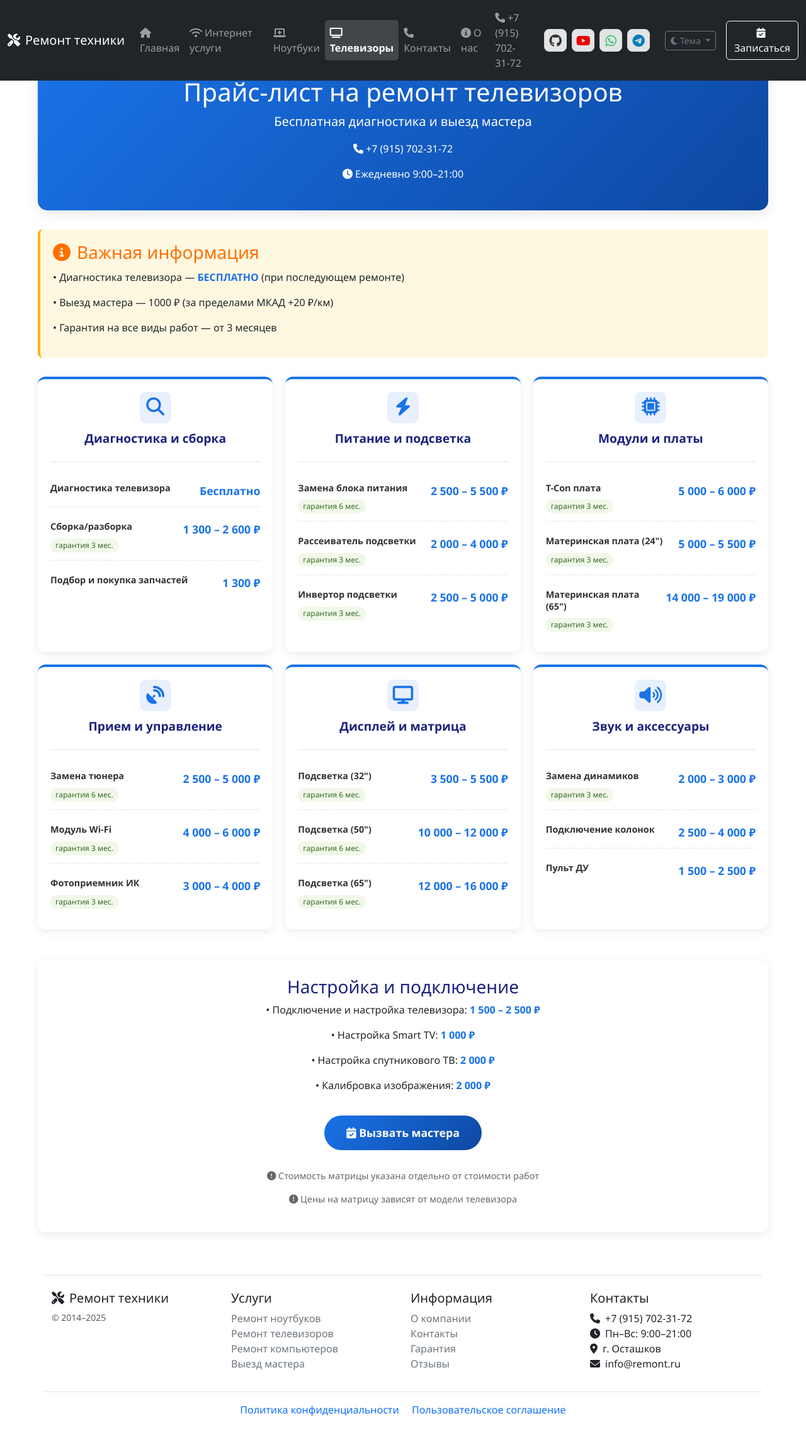
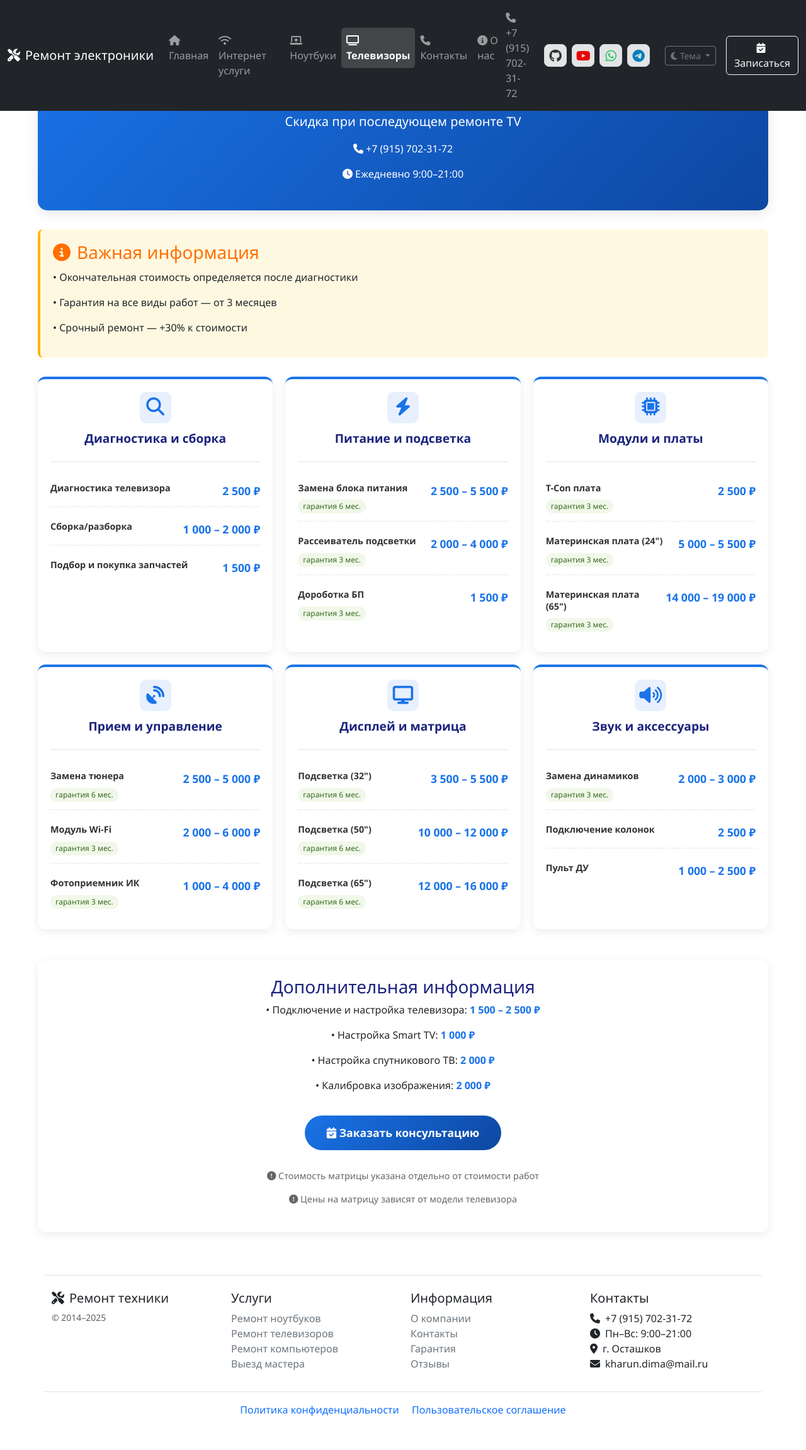
Before and after one commit to KharunDima/service-ostashkov, a Flask app: page /price-tv in a window 1280 px wide. Shown: the whole page at 63% size. Run offline with Flask 3, Linux system fonts and the light colour scheme.

Commit message:
Обновлены цены на услуги

```diff
--- a/templates/partials/footer.html
+++ b/templates/partials/footer.html
@@ -35,7 +35,7 @@
                 <li><i class="fas fa-phone me-2"></i>+7 (915) 702-31-72</li>
                 <li><i class="fas fa-clock me-2"></i>Пн–Вс: 9:00–21:00</li>
                 <li><i class="fas fa-map-marker-alt me-2"></i>г. Осташков</li>
-                <li><i class="fas fa-envelope me-2"></i>info@remont.ru</li>
+                <li><i class="fas fa-envelope me-2"></i>kharun.dima@mail.ru</li>
             </ul>
         </div>
     </div>
--- a/templates/partials/header.html
+++ b/templates/partials/header.html
@@ -3,7 +3,7 @@
         <div class="container-fluid">
             <!-- Логотип и ссылка на главную -->
             <a class="navbar-brand" href="{{ url_for('index') }}">
-                <i class="fas fa-tools me-2"></i>Ремонт техники
+                <i class="fas fa-tools me-2"></i>Ремонт электроники
             </a>
 
             <!-- Кнопка бургер-меню -->
--- a/templates/price_tv.html
+++ b/templates/price_tv.html
@@ -11,8 +11,8 @@
     <!-- Шапка -->
     <header class="price-header">
         <i class="fas fa-tv"></i>
-        <h1>Прайс-лист на ремонт телевизоров</h1>
-        <p class="lead mb-3">Бесплатная диагностика и выезд мастера</p>
+        <h1>Цены на ремонт телевизоров</h1>
+        <p class="lead mb-3">Скидка при последующем ремонте TV</p>
         <div class="contact-info">
             <p><i class="fas fa-phone"></i> +7 (915) 702-31-72</p>
             <p><i class="fas fa-clock"></i> Ежедневно 9:00–21:00</p>
@@ -22,9 +22,9 @@
     <!-- Важная информация -->
     <div class="important-note">
         <h3><i class="fas fa-info-circle"></i> Важная информация</h3>
-        <p>• Диагностика телевизора — <strong class="free-price">БЕСПЛАТНО</strong> (при последующем ремонте)</p>
-        <p>• Выезд мастера — 1000 ₽ (за пределами МКАД +20 ₽/км)</p>
+        <p>• Окончательная стоимость определяется после диагностики</p>
         <p>• Гарантия на все виды работ — от 3 месяцев</p>
+        <p>• Срочный ремонт — +30% к стоимости</p>
     </div>
 
     <!-- Сетка услуг -->
@@ -41,16 +41,15 @@
                         <div class="service-name">Диагностика телевизора</div>
                     </div>
                     <div class="service-price">
-                        <div class="free-price">Бесплатно</div>
+                        <div class="free-price">2 500 ₽</div>
                     </div>
                 </div>
                 <div class="service-item">
                     <div class="service-info">
                         <div class="service-name">Сборка/разборка</div>
-                        <div class="guarantee-badge">гарантия 3 мес.</div>
                     </div>
                     <div class="service-price">
-                        <div class="price-range">1 300 – 2 600 ₽</div>
+                        <div class="price-range">1 000 – 2 000 ₽</div>
                     </div>
                 </div>
                 <div class="service-item">
@@ -58,7 +57,7 @@
                         <div class="service-name">Подбор и покупка запчастей</div>
                     </div>
                     <div class="service-price">
-                        <div class="price-range">1 300 ₽</div>
+                        <div class="price-range">1 500 ₽</div>
                     </div>
                 </div>
             </div>
@@ -91,11 +90,11 @@
                 </div>
                 <div class="service-item">
                     <div class="service-info">
-                        <div class="service-name">Инвертор подсветки</div>
+                        <div class="service-name">Дороботка БП</div>
                         <div class="guarantee-badge">гарантия 3 мес.</div>
                     </div>
                     <div class="service-price">
-                        <div class="price-range">2 500 – 5 000 ₽</div>
+                        <div class="price-range">1 500 ₽</div>
                     </div>
                 </div>
             </div>
@@ -114,7 +113,7 @@
                         <div class="guarantee-badge">гарантия 3 мес.</div>
                     </div>
                     <div class="service-price">
-                        <div class="price-range">5 000 – 6 000 ₽</div>
+                        <div class="price-range">2 500 ₽</div>
                     </div>
                 </div>
                 <div class="service-item">
@@ -160,7 +159,7 @@
                         <div class="guarantee-badge">гарантия 3 мес.</div>
                     </div>
                     <div class="service-price">
-                        <div class="price-range">4 000 – 6 000 ₽</div>
+                        <div class="price-range">2 000 – 6 000 ₽</div>
                     </div>
                 </div>
                 <div class="service-item">
@@ -169,7 +168,7 @@
                         <div class="guarantee-badge">гарантия 3 мес.</div>
                     </div>
                     <div class="service-price">
-                        <div class="price-range">3 000 – 4 000 ₽</div>
+                        <div class="price-range">1 000 – 4 000 ₽</div>
                     </div>
                 </div>
             </div>
@@ -233,7 +232,7 @@
                         <div class="service-name">Подключение колонок</div>
                     </div>
                     <div class="service-price">
-                        <div class="price-range">2 500 – 4 000 ₽</div>
+                        <div class="price-range">2 500 ₽</div>
                     </div>
                 </div>
                 <div class="service-item">
@@ -241,7 +240,7 @@
                         <div class="service-name">Пульт ДУ</div>
                     </div>
                     <div class="service-price">
-                        <div class="price-range">1 500 – 2 500 ₽</div>
+                        <div class="price-range">1 000 – 2 500 ₽</div>
                     </div>
                 </div>
             </div>
@@ -250,14 +249,14 @@
 
     <!-- Футер: настройка и подключение -->
     <div class="price-footer">
-        <h3>Настройка и подключение</h3>
+        <h3>Дополнительная информация</h3>
         <p>• Подключение и настройка телевизора: <span class="price-range">1 500 – 2 500 ₽</span></p>
         <p>• Настройка Smart TV: <span class="price-range">1 000 ₽</span></p>
         <p>• Настройка спутникового ТВ: <span class="price-range">2 000 ₽</span></p>
         <p>• Калибровка изображения: <span class="price-range">2 000 ₽</span></p>
 
         <button class="cta-button">
-            <i class="fas fa-calendar-check"></i> Вызвать мастера
+            <i class="fas fa-calendar-check"></i> Заказать консультацию
         </button>
 
         <div style="margin-top: 30px; font-size: 0.9rem; color: #666;">
```
Also changed, not shown: templates/index.html (+9 -9 lines), templates/internet_services.html (+21 -22 lines), templates/price_laptops.html (+18 -18 lines), 1 other file.
